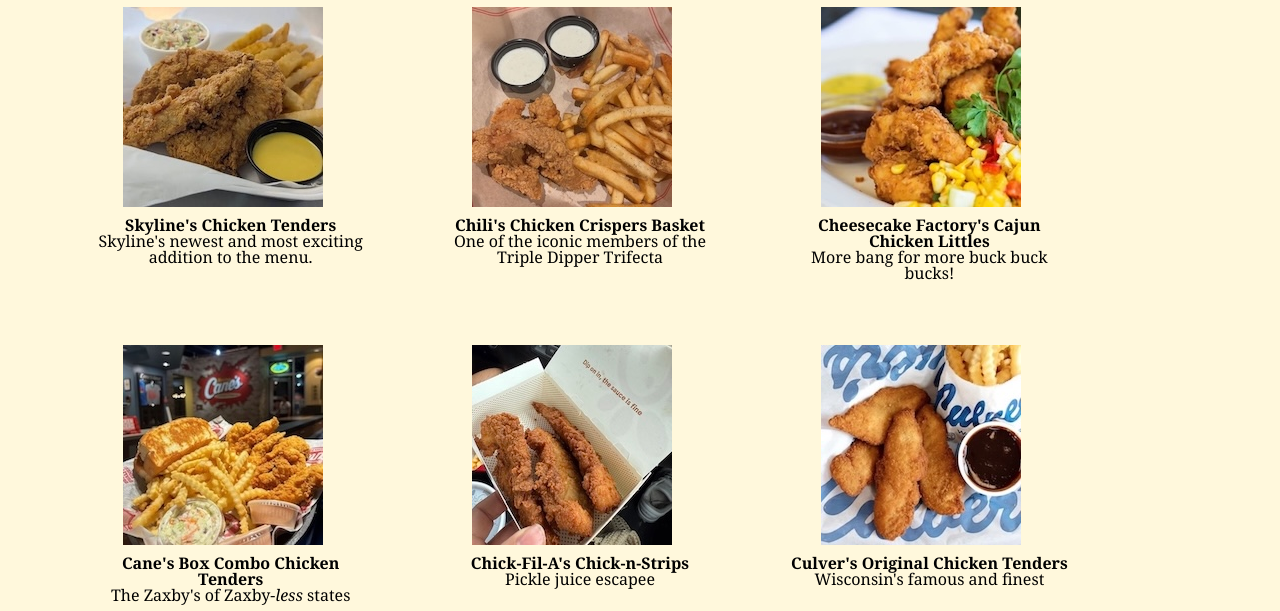
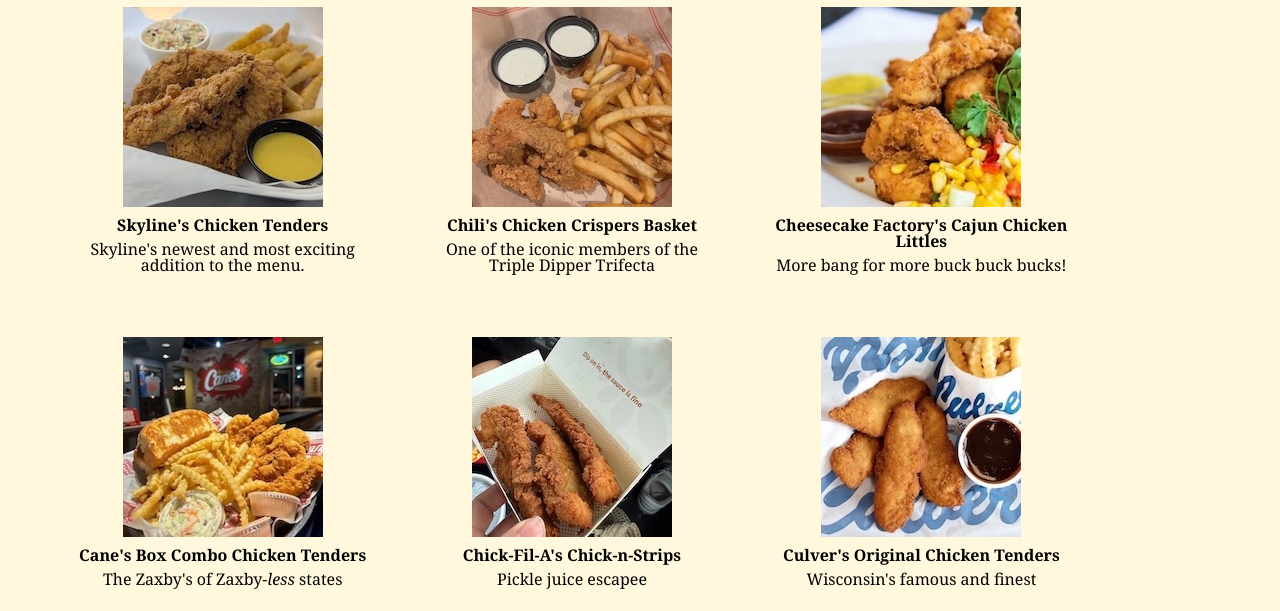
Before and after one commit to Kace0318/Web-Design-I-Final, a plain HTML site: page index.html in a window 1280 px wide. Shown: the part 189-800 px from the top of the page. Drawn offline with Linux system fonts and the light colour scheme.

Commit message:
Itty bitty edits

```diff
--- a/styles.css
+++ b/styles.css
@@ -69,8 +69,12 @@ main h1 {
   margin-top: 2rem;
 }
 
-figcaption {
-  margin: 0.5rem 0 0 1rem
+figcaption h3{
+  margin-top: 0.5rem;
+}
+
+figcaption p{
+  margin-top: 0.5rem;
 }
 
 
```
